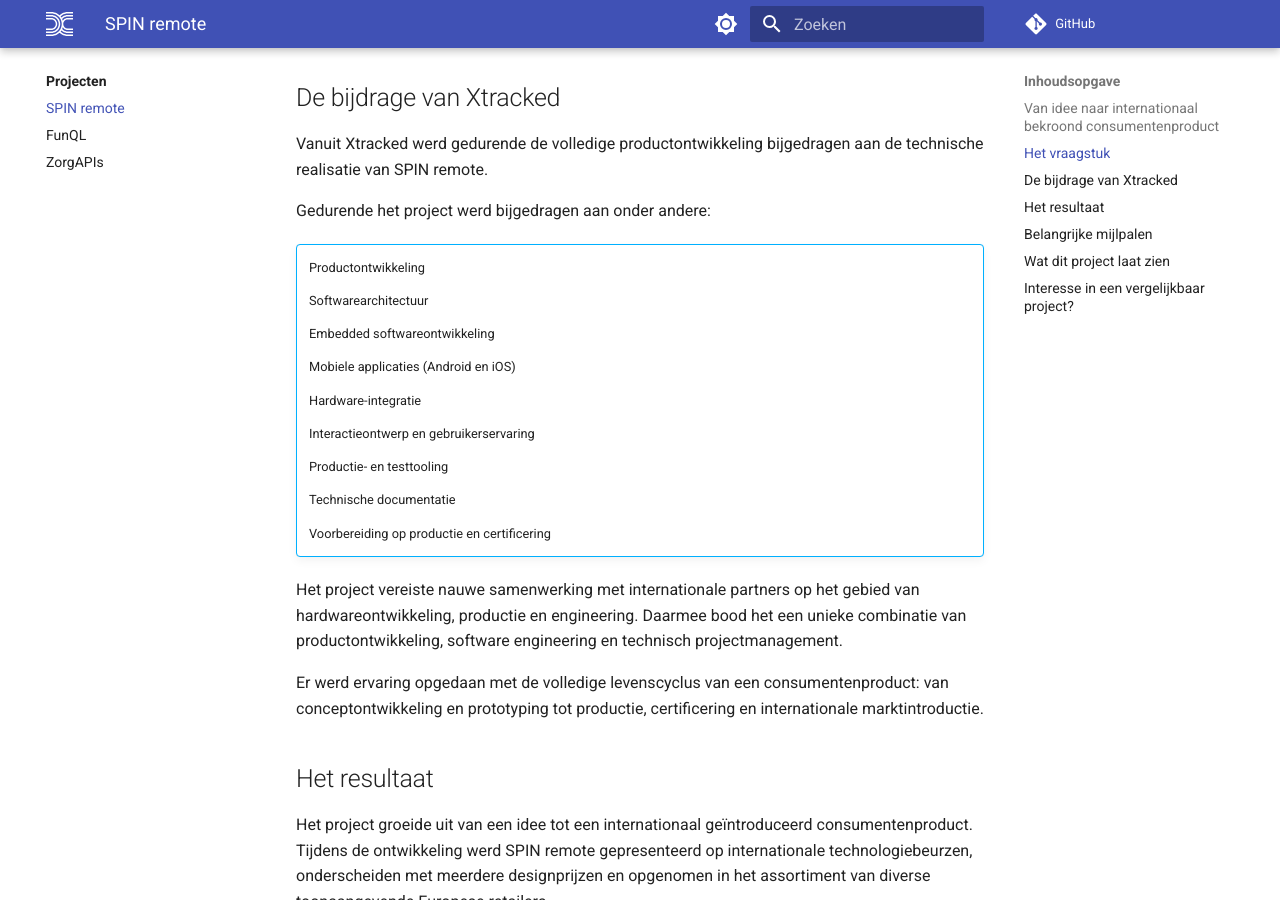
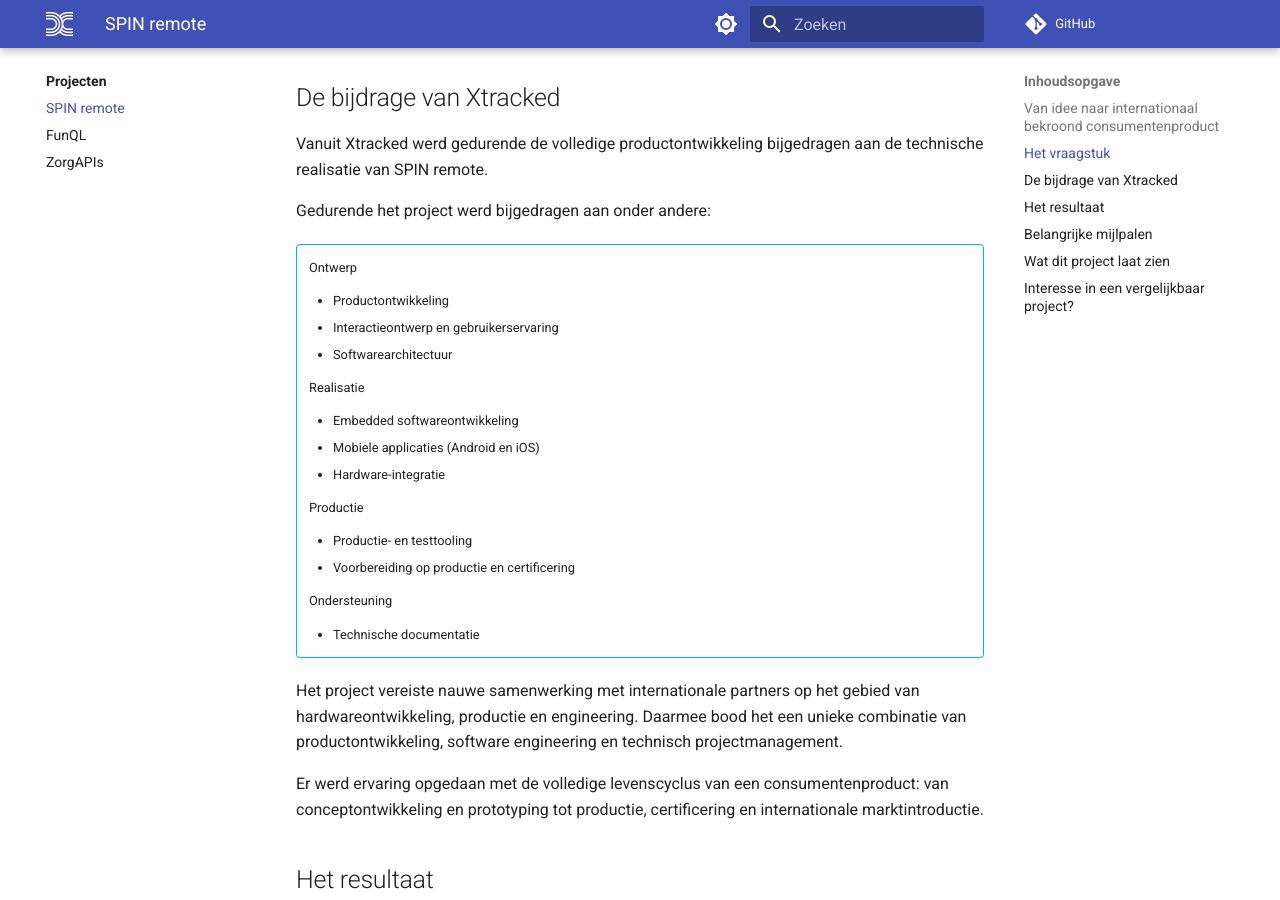
Before and after one commit to xtracked/website, an MkDocs documentation site: the page built from docs/projecten/spin-remote.md, in a window 1280 px wide and 900 px high, scrolled down 1915 px. Built offline with MkDocs 1.6.1 and Material for MkDocs 9.7.7, drawn with Linux system fonts in a browser that asks for light colours; comment, search, counter and statistics services are not loaded.

Commit message:
Improve structure of the SPIN remote contribution overview

```diff
--- a/docs/projecten/spin-remote.md
+++ b/docs/projecten/spin-remote.md
@@ -41,23 +41,26 @@ Gedurende het project werd bijgedragen aan onder andere:
 
 !!! abstract ""
 
-    Productontwikkeling
+    Ontwerp
 
-    Softwarearchitectuur
+    - Productontwikkeling
+    - Interactieontwerp en gebruikerservaring
+    - Softwarearchitectuur
 
-    Embedded softwareontwikkeling
+    Realisatie
 
-    Mobiele applicaties (Android en iOS)
+    - Embedded softwareontwikkeling
+    - Mobiele applicaties (Android en iOS)
+    - Hardware-integratie
 
-    Hardware-integratie
+    Productie
 
-    Interactieontwerp en gebruikerservaring
+    - Productie- en testtooling
+    - Voorbereiding op productie en certificering
 
-    Productie- en testtooling
+    Ondersteuning
 
-    Technische documentatie
-
-    Voorbereiding op productie en certificering
+    - Technische documentatie
 
 Het project vereiste nauwe samenwerking met internationale partners op het gebied van hardwareontwikkeling, productie en
 engineering. Daarmee bood het een unieke combinatie van productontwikkeling, software engineering en technisch
```
